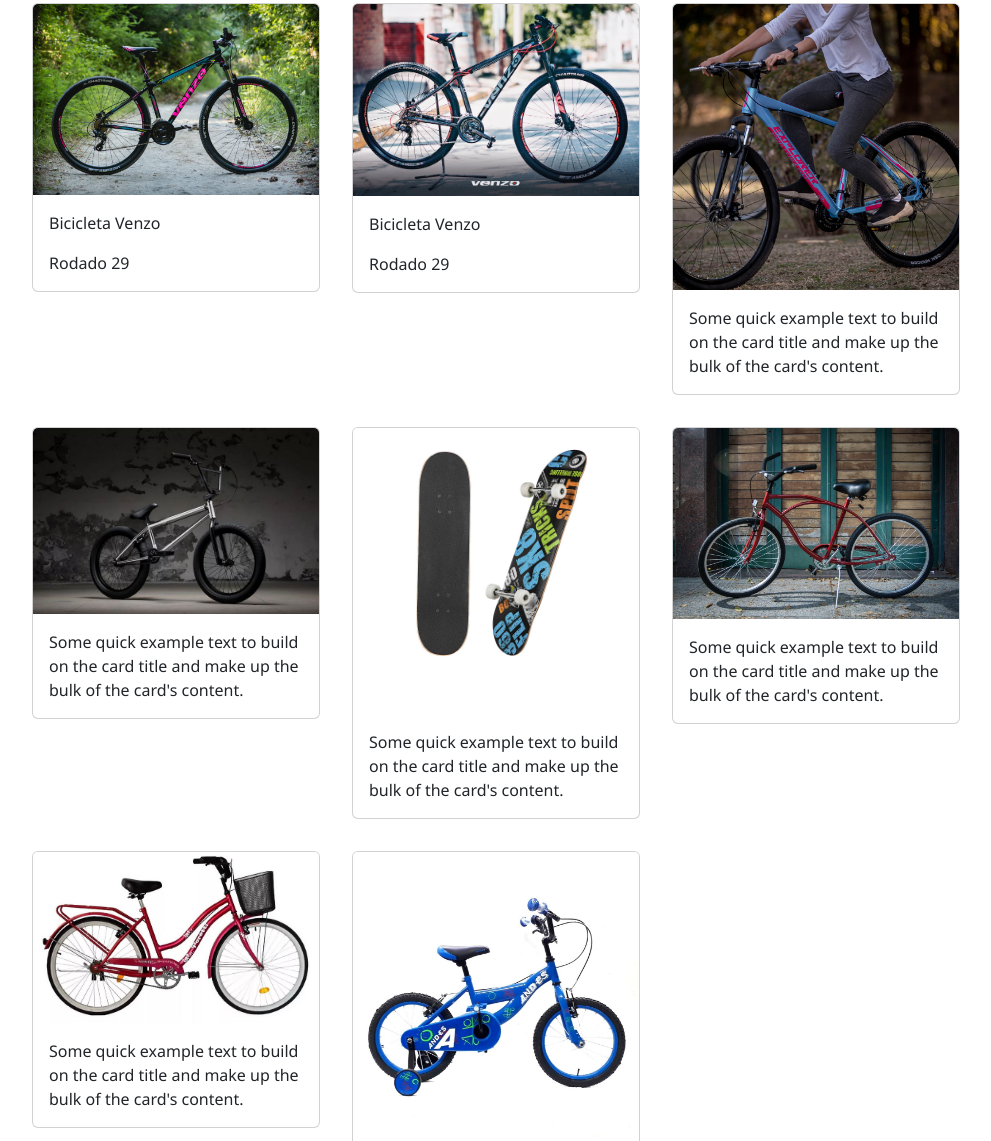
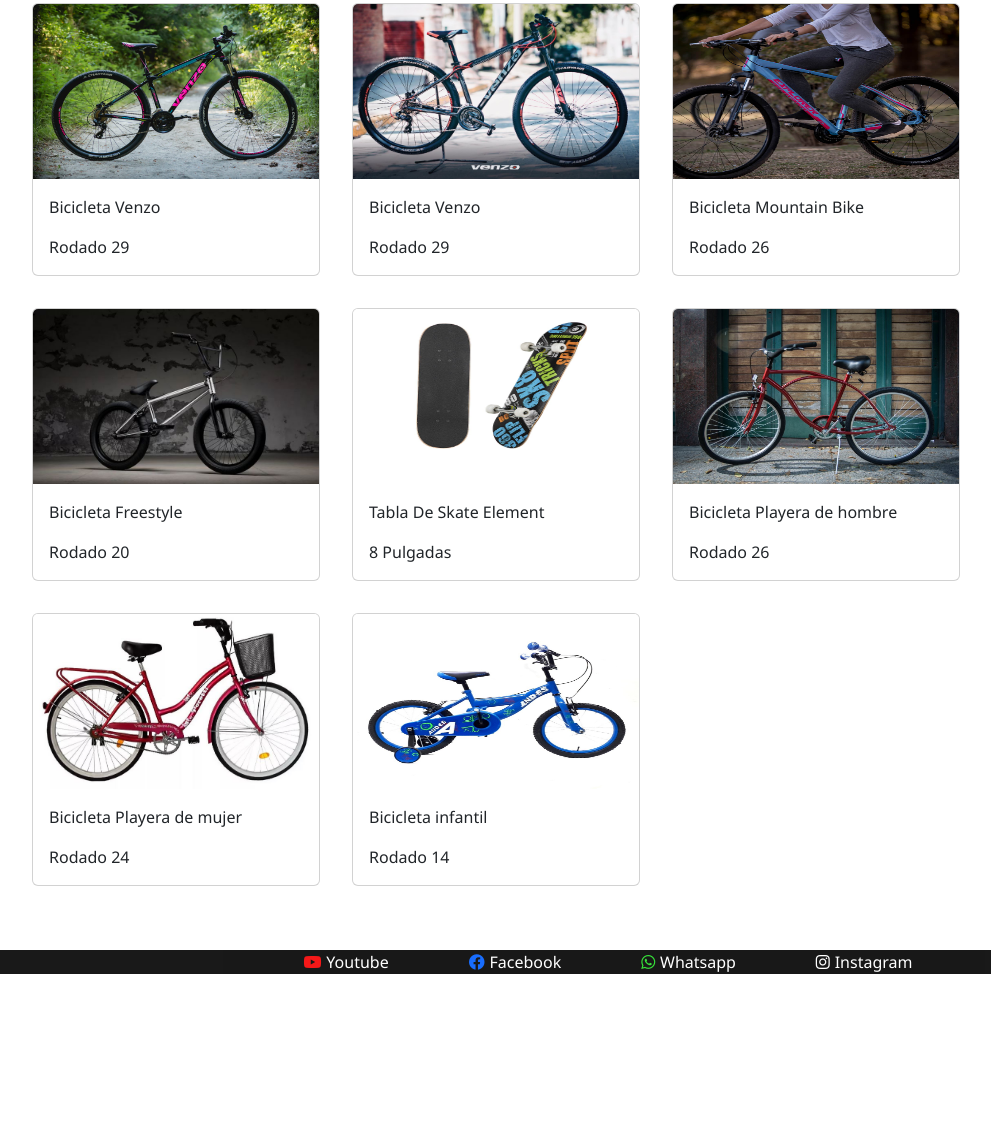
Before and after one commit to DavGauthier/rodadosmoreno, a website: page pages/ofertas.html in a window 1280 px wide. Shown: the part 202-1343 px from the top of the page, without its empty margins (32-1023 px from the left). After the commit the page ends 1176 px from the top, so only its background shows below. Drawn offline with nearby package versions, Linux system fonts and the light colour scheme.

Commit message:
Cards ofertas

```diff
--- a/pages/ofertas.html
+++ b/pages/ofertas.html
@@ -54,7 +54,8 @@
   <div class="card" style="width: 18rem;">
     <img src="../Imagenes/1.jpg" class="card-img-top" alt="...">
     <div class="card-body">
-      <p class="card-text">Some quick example text to build on the card title and make up the bulk of the card's content.</p>
+      <p class="card-text">Bicicleta Mountain Bike</p>
+      <p class="card-text">Rodado 26</p>
     </div>
   </div>
 </div>
@@ -63,7 +64,8 @@
   <div class="card" style="width: 18rem;">
     <img src="../Imagenes/2.JPG" class="card-img-top" alt="...">
     <div class="card-body">
-      <p class="card-text">Some quick example text to build on the card title and make up the bulk of the card's content.</p>
+      <p class="card-text">Bicicleta Freestyle</p>
+      <p class="card-text">Rodado 20</p>
     </div>
   </div>
 </div>
@@ -72,7 +74,8 @@
   <div class="card" style="width: 18rem;">
   <img src="../Imagenes/3.jpg" class="card-img-top" alt="...">
   <div class="card-body">
-    <p class="card-text">Some quick example text to build on the card title and make up the bulk of the card's content.</p>
+    <p class="card-text">Tabla De Skate Element </p>
+    <p class="card-text">8 Pulgadas</p>
   </div>
 </div>
 </div>
@@ -81,7 +84,8 @@
   <div class="card" style="width: 18rem;">
   <img src="../Imagenes/4.jpg" class="card-img-top" alt="...">
   <div class="card-body">
-    <p class="card-text">Some quick example text to build on the card title and make up the bulk of the card's content.</p>
+    <p class="card-text">Bicicleta Playera de hombre</p>
+    <p class="card-text">Rodado 26</p>
   </div>
 </div>
 </div>
@@ -89,7 +93,8 @@
   <div class="card" style="width: 18rem;">
   <img src="../Imagenes/5.JPG" class="card-img-top" alt="...">
   <div class="card-body">
-    <p class="card-text">Some quick example text to build on the card title and make up the bulk of the card's content.</p>
+    <p class="card-text">Bicicleta Playera de mujer</p>
+    <p class="card-text">Rodado 24</p>
   </div>
 </div>
 </div>
@@ -97,7 +102,8 @@
   <div class="card" style="width: 18rem;">
   <img src="../Imagenes/6.jpeg" class="card-img-top" alt="...">
   <div class="card-body">
-    <p class="card-text">Some quick example text to build on the card title and make up the bulk of the card's content.</p>
+    <p class="card-text">Bicicleta infantil</p>
+    <p class="card-text">Rodado 14</p>
   </div>
 </div>
 </div>
--- a/scss/Partials/_ahoraimagen.scss
+++ b/scss/Partials/_ahoraimagen.scss
@@ -5,3 +5,8 @@
     padding: 3rem;
 
 }
+
+.card-img-top {
+
+    height: 175px;
+}
```
Also changed, not shown: scss/style.css, 1 other file.
